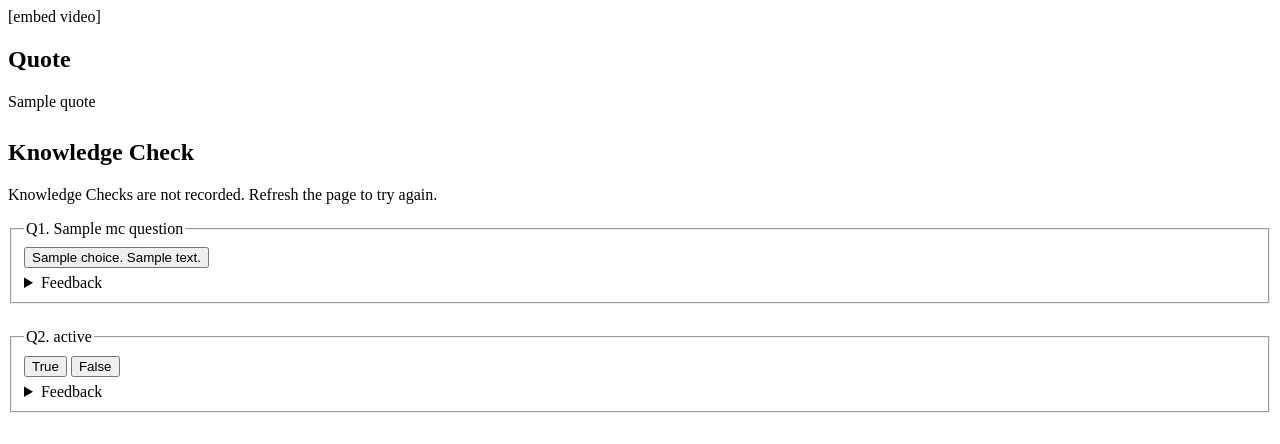
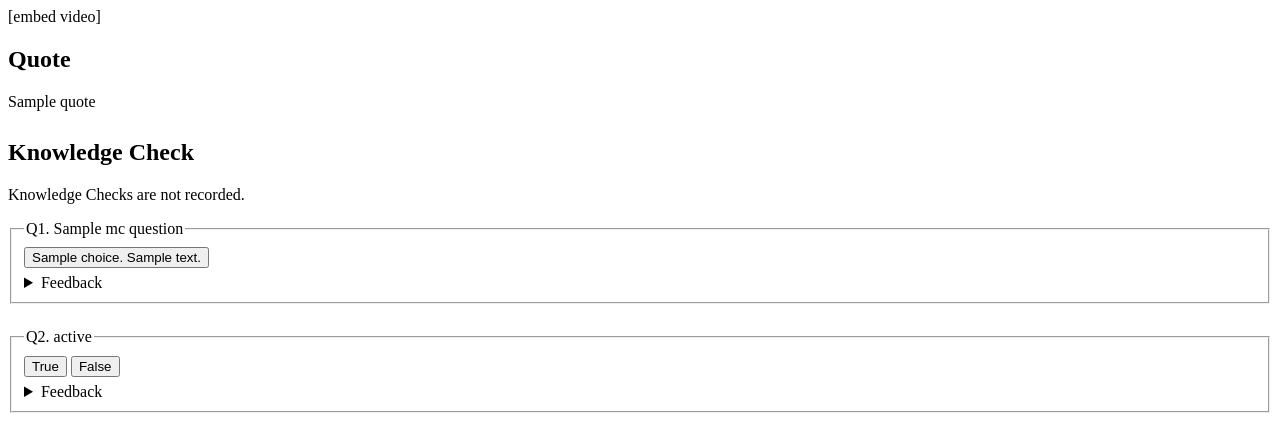
Before and after one commit to ltd-broad/quizgen, a Python web app: template templates/quiz_spartan.html.j2 in a window 1280 px wide. Shown: the top 444 px of the page. Run offline with Jinja, Linux system fonts and the light colour scheme; the template is opened without the code that fills it: most values are stand-ins (such as "Sample title", 1, 10 or a date in 2020).

Commit message:
Update quiz_spartan.html.j2
removed "refresh page" phrase

```diff
--- a/templates/quiz_spartan.html.j2
+++ b/templates/quiz_spartan.html.j2
@@ -39,7 +39,7 @@
   {% endif %}
 
   <h2>Knowledge Check</h2>
-  <p>Knowledge Checks are not recorded. Refresh the page to try again.</p>
+  <p>Knowledge Checks are not recorded.</p>
 
   {% set ns = namespace(qnum=1) %}
 
```
